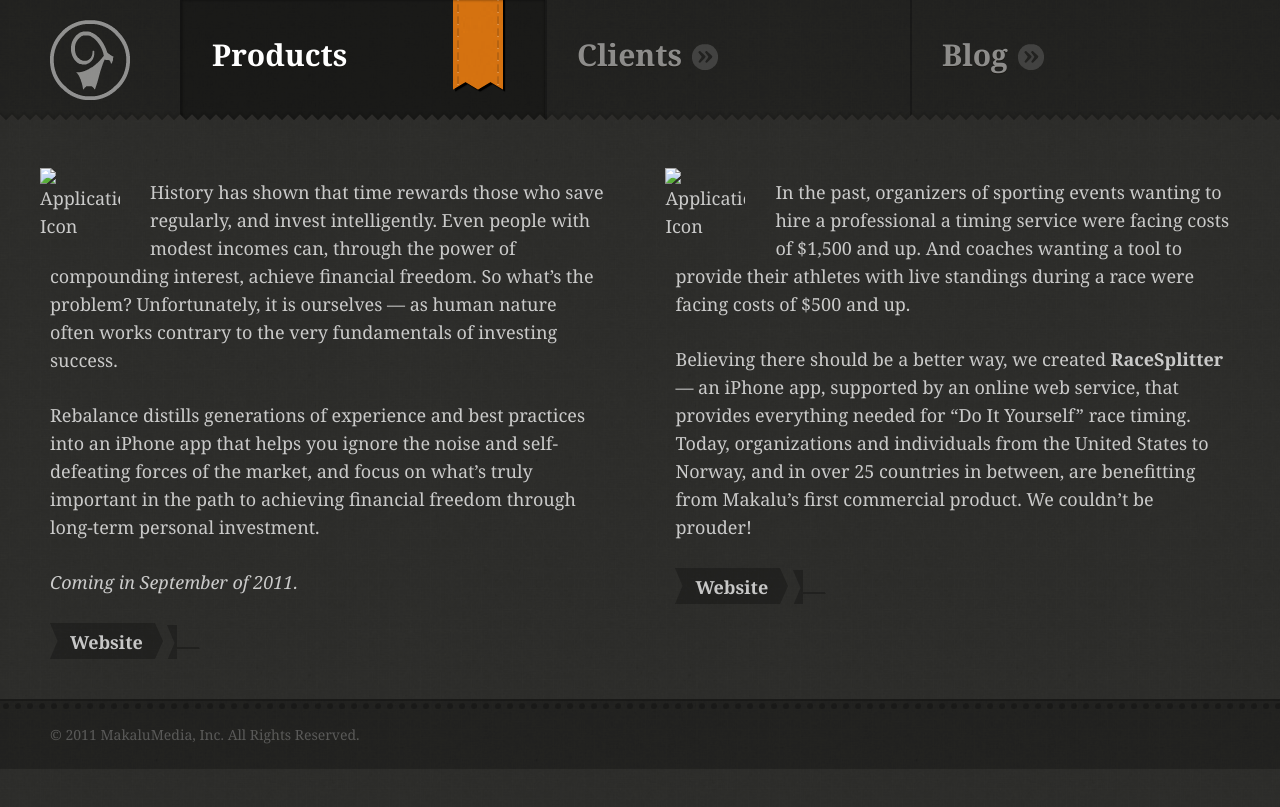
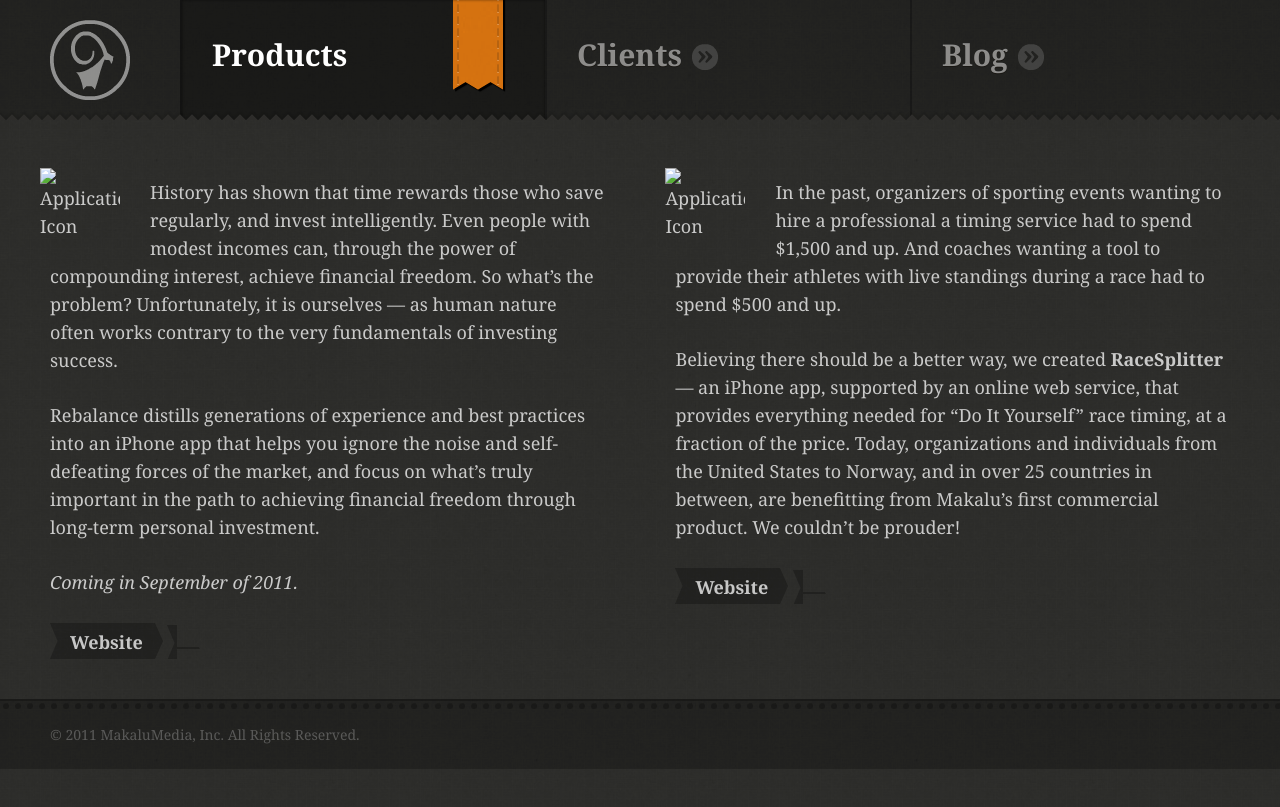
Before and after one commit to makalu/makalu.github.com, a Jekyll site: the page built from products/index.html, in a window 1280 px wide. Shown: the top 807 px of the page. Built offline with Jekyll 4.4.1, drawn with Linux system fonts in a browser that asks for light colours; nearby versions of some CDN libraries.

Commit message:
RaceSplitter description tweak

```diff
--- a/products/_posts/2011-02-01-racesplitter.markdown
+++ b/products/_posts/2011-02-01-racesplitter.markdown
@@ -8,6 +8,6 @@
 twitter: @racesplitter
 ---
 
-In the past, organizers of sporting events wanting to hire a professional a timing service were facing costs of $1,500 and up. And coaches wanting a tool to provide their athletes with live standings during a race were facing costs of $500 and up.
+In the past, organizers of sporting events wanting to hire a professional a timing service had to spend $1,500 and up. And coaches wanting a tool to provide their athletes with live standings during a race had to spend $500 and up.
 
-Believing there should be a better way, we created **RaceSplitter** — an iPhone app, supported by an online web service, that provides everything needed for "Do It Yourself" race timing. Today, organizations and individuals from the United States to Norway, and in over 25 countries in between, are benefitting from Makalu's first commercial product. We couldn't be prouder!
+Believing there should be a better way, we created **RaceSplitter** — an iPhone app, supported by an online web service, that provides everything needed for "Do It Yourself" race timing, at a fraction of the price. Today, organizations and individuals from the United States to Norway, and in over 25 countries in between, are benefitting from Makalu's first commercial product. We couldn't be prouder!
```
